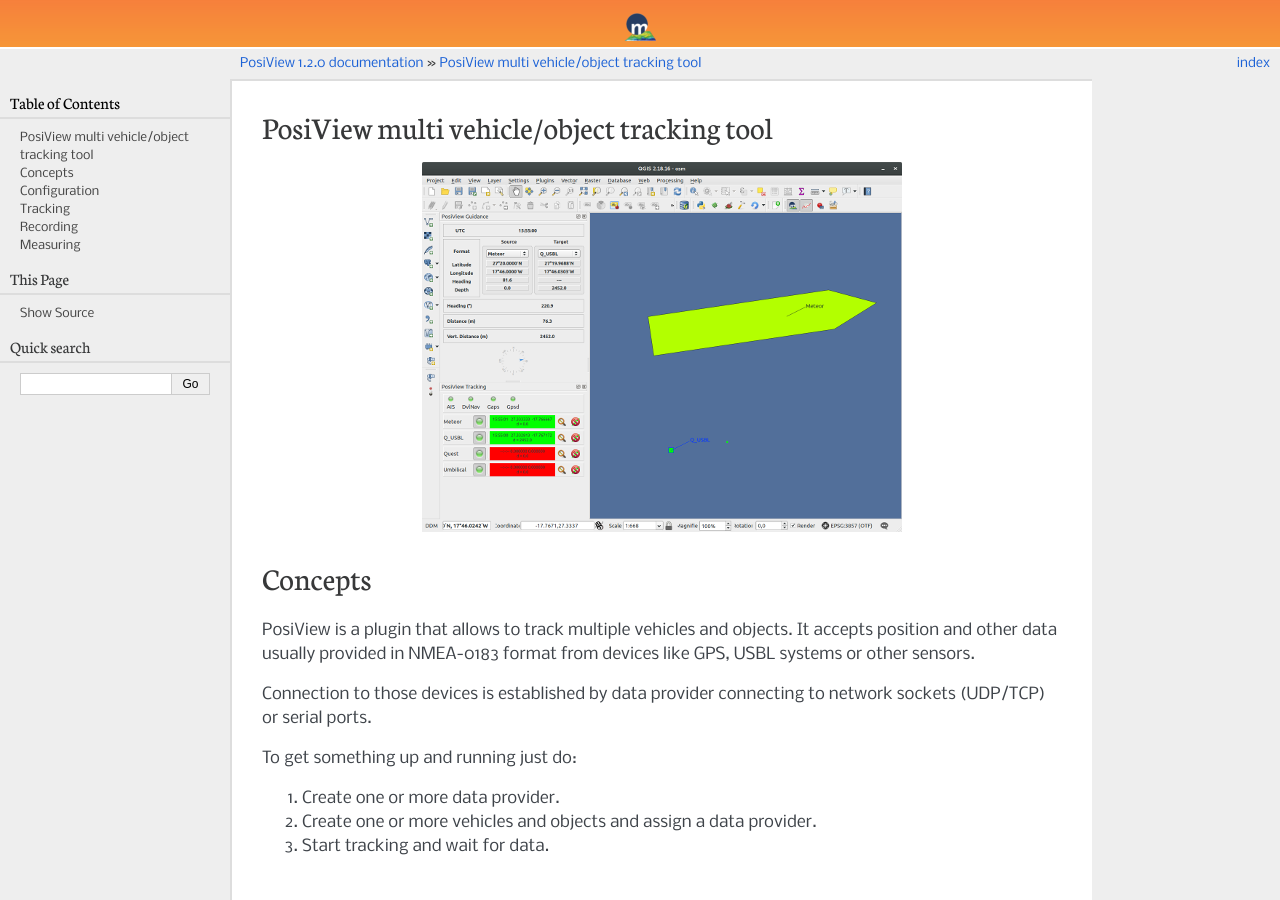
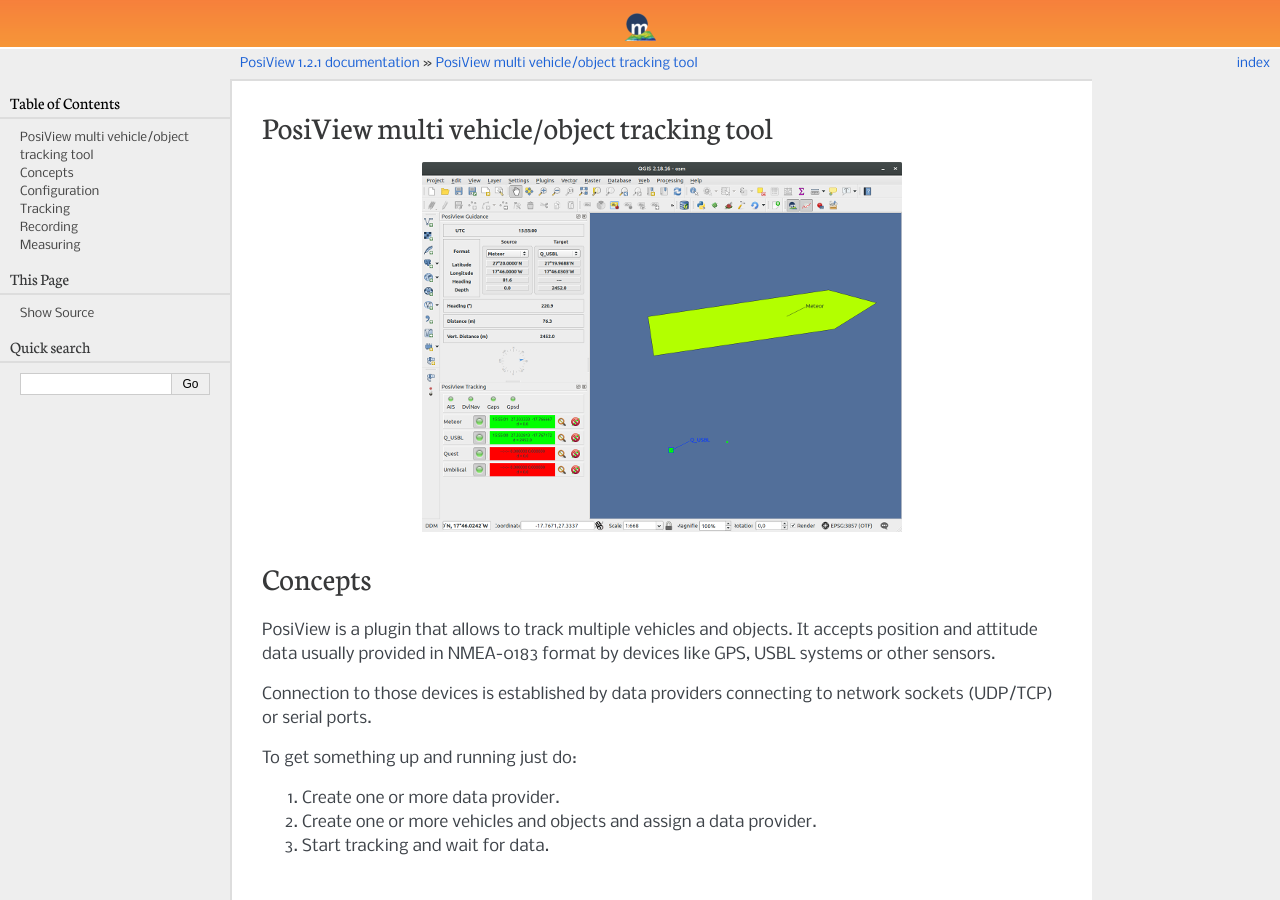
Before and after one commit to jrenken/qgis-PosiView, a Sphinx documentation site: the page built from help/source/index.rst, in a window 1280 px wide and 900 px high. Built offline with Sphinx 7.4.7, drawn with Linux system fonts in a browser that asks for light colours; formulas are drawn with MathJax 3; some of the changed text lies outside the part shown.

Commit message:
update documentation release v1.2.1

```diff
--- a/help/source/conf.py
+++ b/help/source/conf.py
@@ -41,7 +41,7 @@
 
 # General information about the project.
 project = u'PosiView'
-copyright = u'2015-2019, Jens Renken/MARUM/University of Bremen'
+copyright = u'2015-2020, Jens Renken/MARUM/University of Bremen'
 
 # The version info for the project you're documenting, acts as replacement for
 # |version| and |release|, also used in various other places throughout the
@@ -50,7 +50,7 @@
 # The short X.Y version.
 version = '1.2'
 # The full version, including alpha/beta/rc tags.
-release = '1.2.0'
+release = '1.2.1'
 
 # The language for content autogenerated by Sphinx. Refer to documentation
 # for a list of supported languages.
--- a/help/source/index.rst
+++ b/help/source/index.rst
@@ -21,10 +21,10 @@
 ==================
 
 PosiView is a plugin that allows to track multiple vehicles and objects.
-It accepts position and other data usually provided in NMEA-0183 format from devices
+It accepts position and attitude data usually provided in NMEA-0183 format by devices
 like GPS, USBL systems or other sensors.
 
-Connection to those devices is established by data provider
+Connection to those devices is established by data providers
 connecting to network sockets (UDP/TCP) or serial ports.
 
 To get something up and running just do:
```
Also changed, not shown: other parts of help/source/index.rst (+6 -3 lines), metadata.txt (+6 -2 lines).
